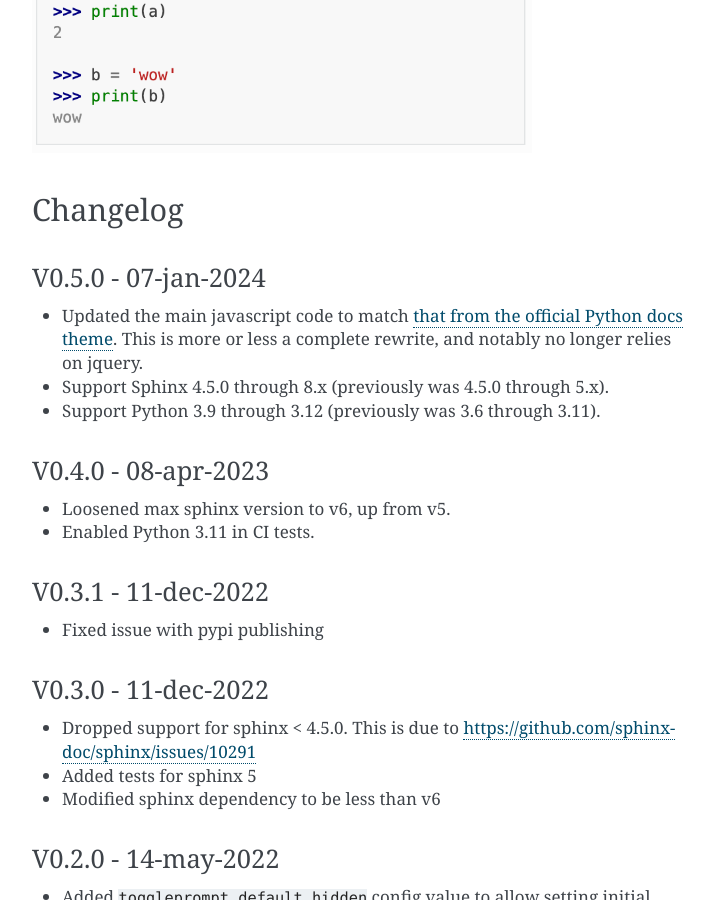
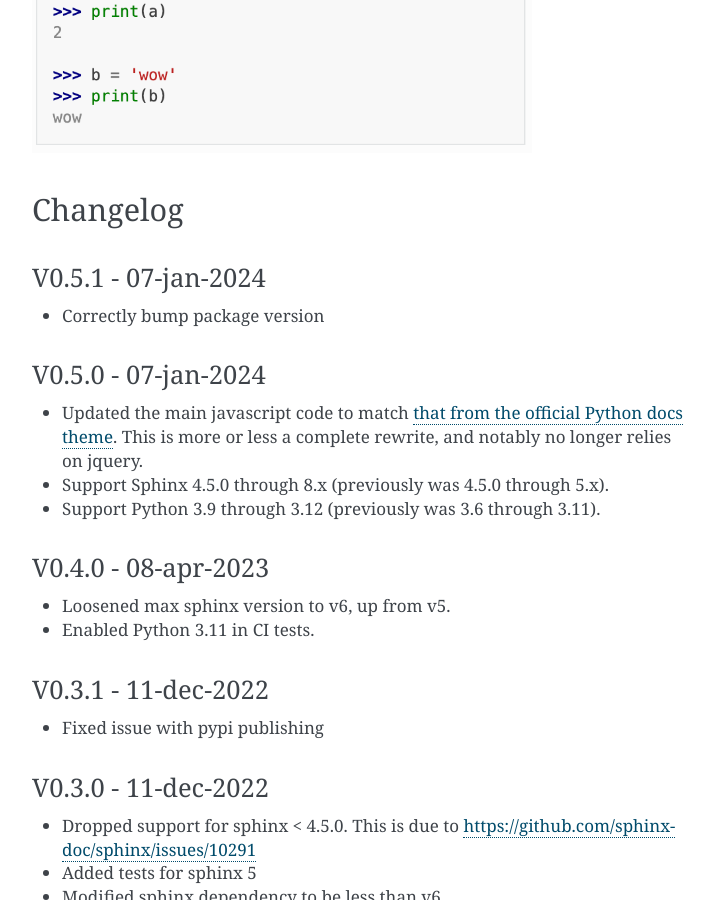
Before and after one commit to jurasofish/sphinx-toggleprompt, a Sphinx documentation site: the page built from doc/index.rst, in a window 1280 px wide and 900 px high, scrolled down 2518 px. Shown: the whole window, without its empty margins (388-1102 px from the left). Built offline with Sphinx 7.4.7, drawn with Linux system fonts in a browser that asks for light colours.

Commit message:
Correctly bump package version

```diff
--- a/doc/index.rst
+++ b/doc/index.rst
@@ -154,6 +154,12 @@ There's an example of this in the doc_copybutton folder.
 Changelog
 ================================
 
+V0.5.1 - 07-jan-2024
+-----------------------
+
+- Correctly bump package version
+
+
 V0.5.0 - 07-jan-2024
 -----------------------
 
--- a/sphinx_toggleprompt/__init__.py
+++ b/sphinx_toggleprompt/__init__.py
@@ -2,7 +2,7 @@ from sphinx.util import logging
 from pathlib import Path
 
 
-__version__ = "0.4.0"
+__version__ = "0.5.1"
 logger = logging.getLogger(__name__)
 
 
```
